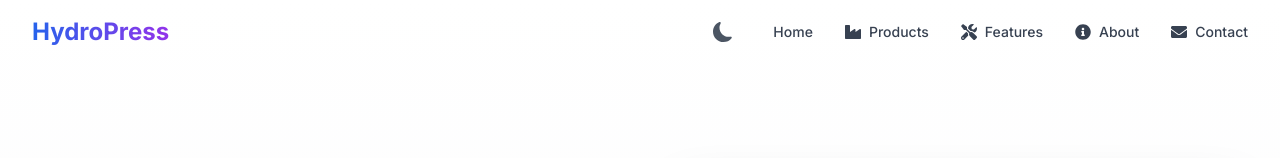
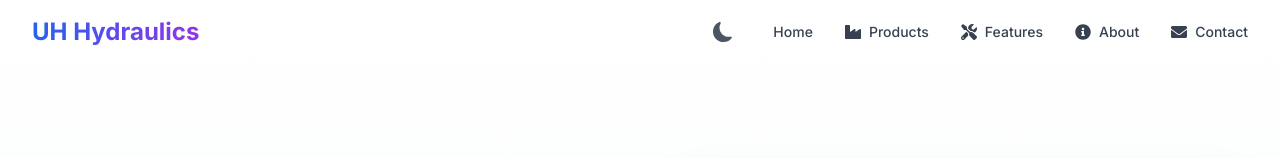
Before and after one commit to EshaArif-1234/hydraulicpress-website, a Next.js app: page / in a window 1280 px wide. Shown: the top 158 px of the page. Built offline with nearby package versions, Linux system fonts and the light colour scheme.

Commit message:
chnage the logoname of navbar

```diff
--- a/src/app/components/Navbar.js
+++ b/src/app/components/Navbar.js
@@ -51,7 +51,7 @@ export default function Navbar() {
           >
             <Link href="/" className="flex items-center">
               <span className="text-2xl font-bold bg-gradient-to-r from-blue-600 to-purple-600 bg-clip-text text-transparent">
-                HydroPress
+                UH Hydraulics
               </span>
             </Link>
           </motion.div>
```
